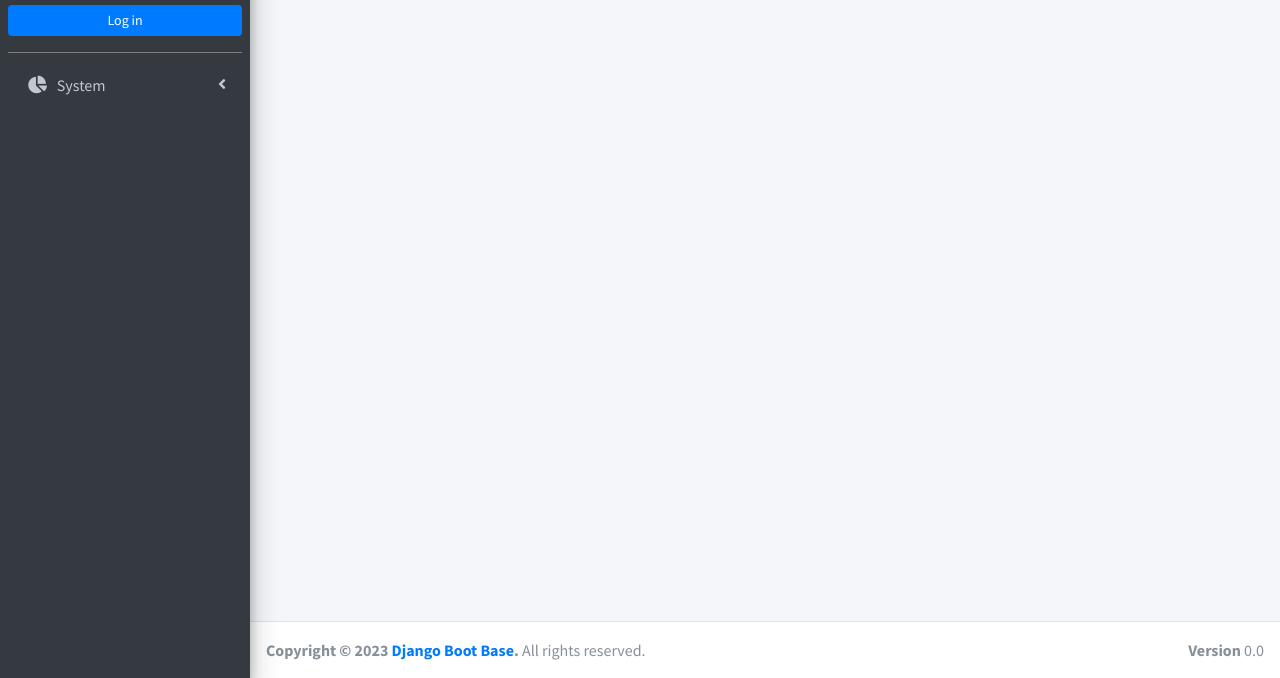
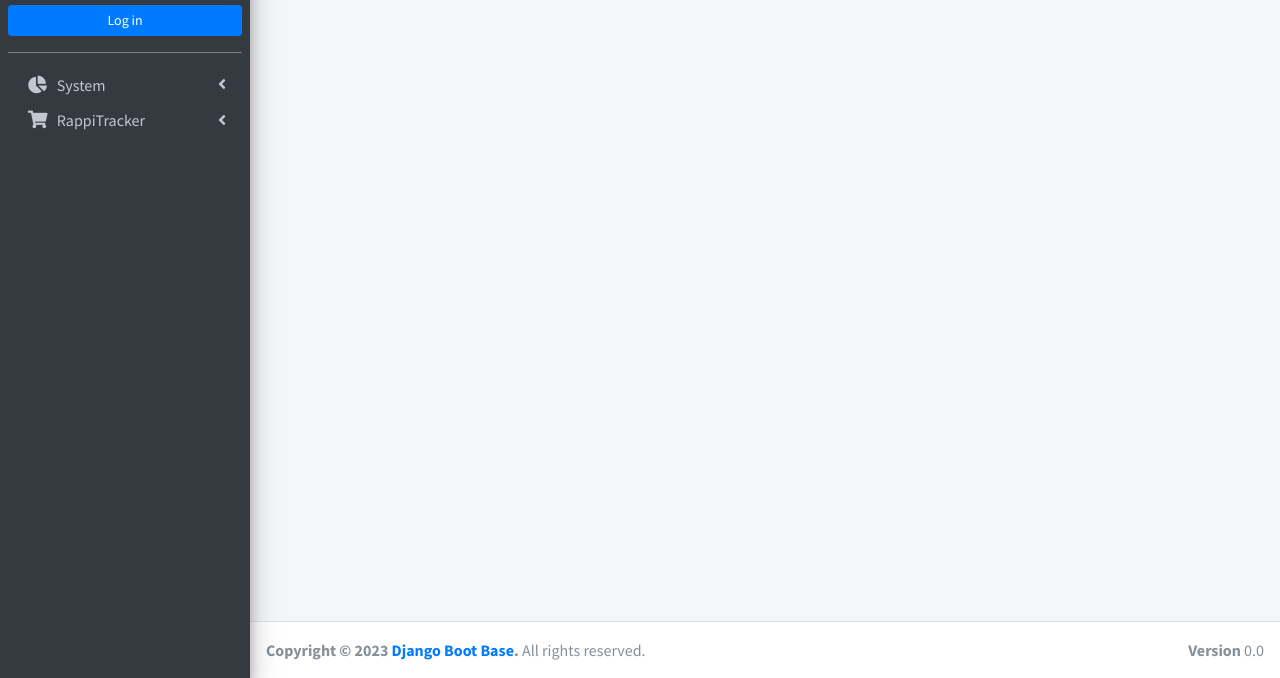
Before and after one commit to nathanbritonsb/ntn_DjangoBootBase, a Django app: template dbb_design/templates/dbb_design/base.html in a window 1280 px wide. Shown: the part 122-800 px from the top of the page. Run offline with Django 3.2, Linux system fonts and the light colour scheme; the template is opened without the code that fills it, so the values that code supplies are empty; some libraries are stand-ins or nearby versions.

Commit message:
add menu rappitracker

```diff
--- a/dbb_design/templates/dbb_design/base.html
+++ b/dbb_design/templates/dbb_design/base.html
@@ -116,6 +116,25 @@
             </ul>
           </li>
 
+          <li class="nav-item" aria-expanded="false">
+            <a href="#" class="nav-link">
+              <i class="nav-icon fas fa-shopping-cart"></i>
+              <p>
+                RappiTracker
+                <i class="right fas fa-angle-left"></i>
+              </p>
+            </a>
+            <ul class="nav nav-treeview" style="height: auto;">
+              <li class="nav-item">
+                <a href="{% url 'ntn_rappitracker:index' %}" class="nav-link">
+                  <i class="fas nav-icon"></i>
+                  <span class="nav-icon"></span>
+                  Home
+                </a>
+              </li>
+            </ul>
+          </li>
+
         </ul>
 
       </nav>
```
